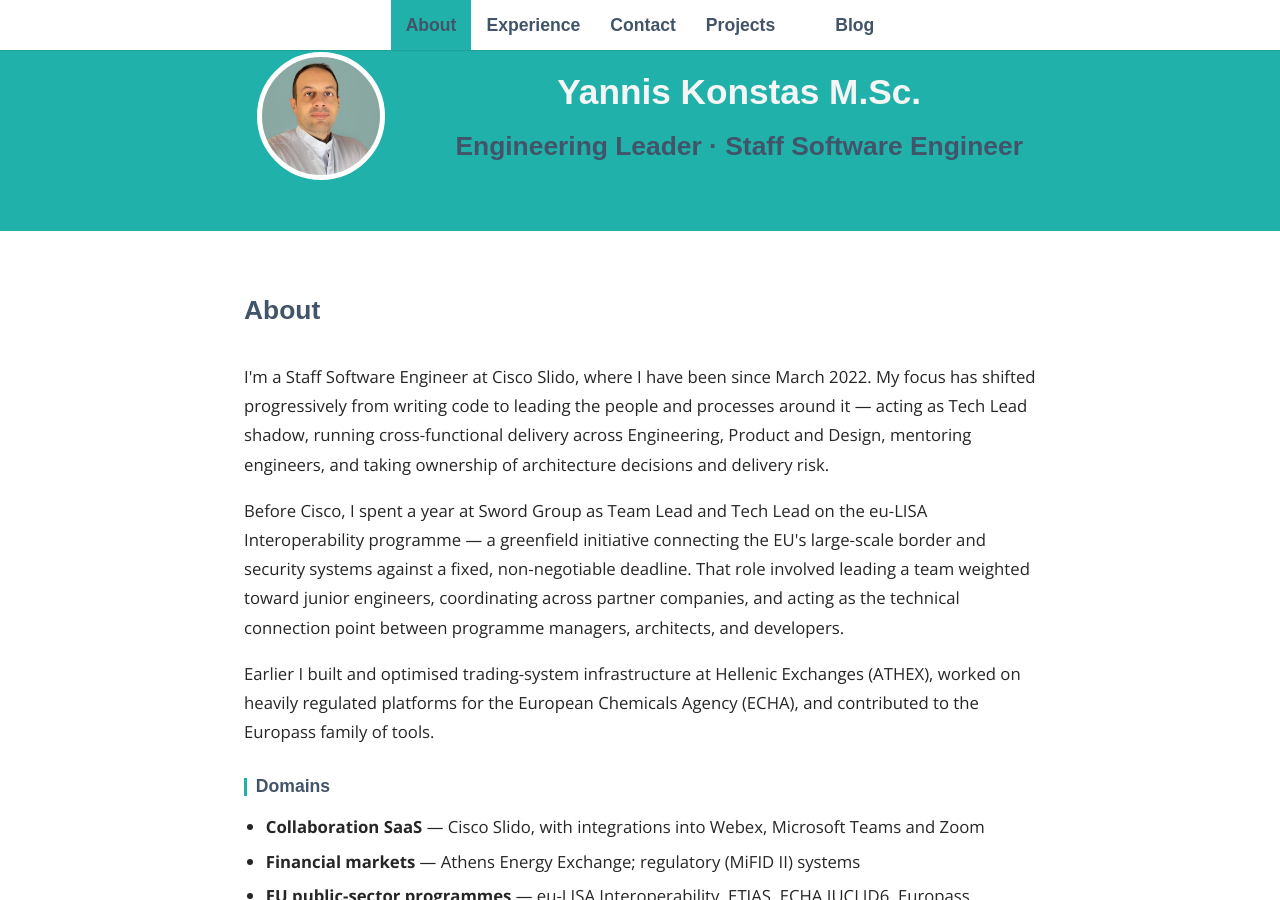
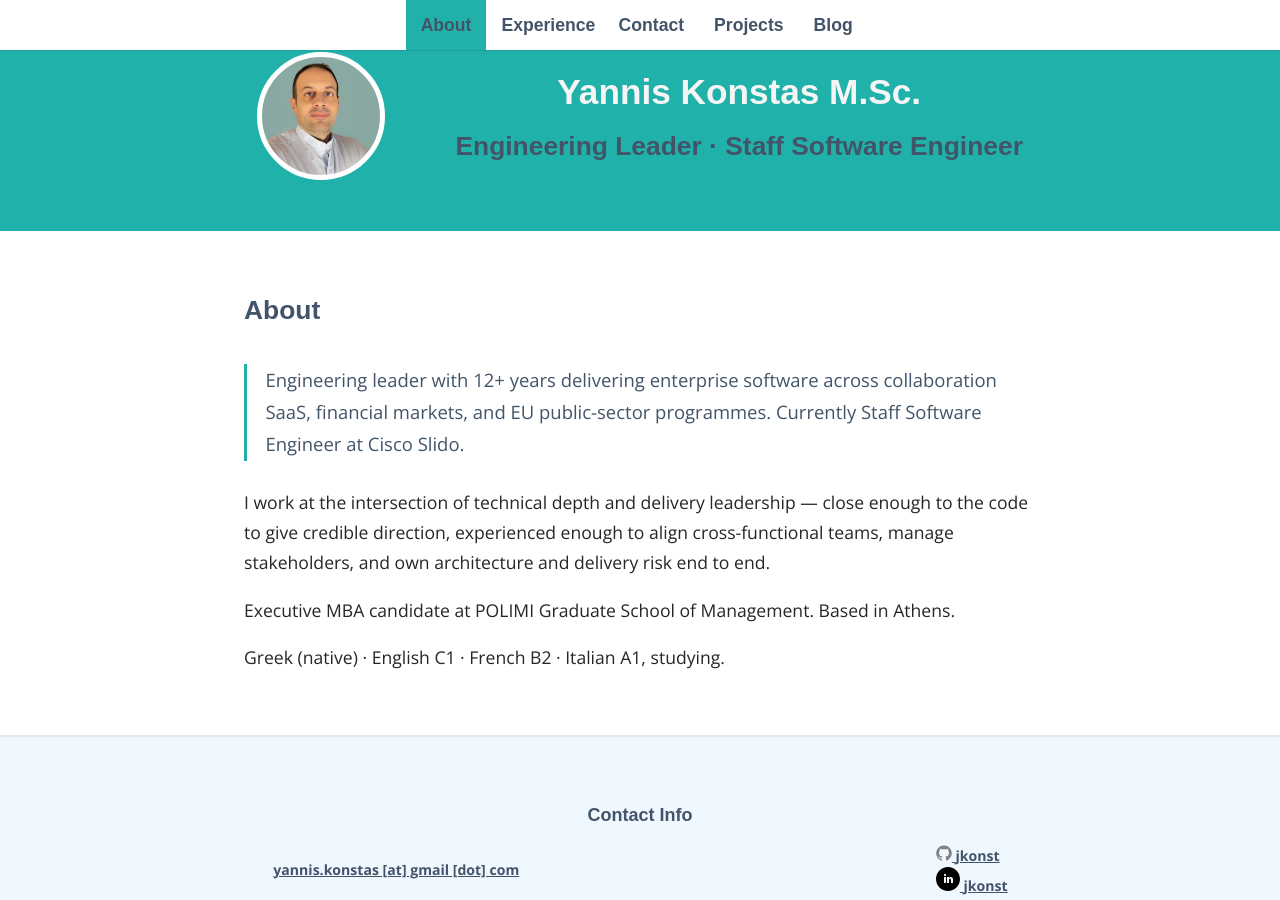
Before and after one commit to jkonst/jkonst.github.io, a Jekyll site: the page built from _pages/01_about.md, in a window 1280 px wide and 900 px high. Built offline with Jekyll 4.4.1, drawn with Linux system fonts in a browser that asks for light colours; some web fonts are replaced; some of the changed text lies outside the part shown.

Commit message:
feat: redirect root to /about and make About page concise

```diff
--- a/_pages/01_about.md
+++ b/_pages/01_about.md
@@ -4,27 +4,12 @@ title: About
 permalink: /about/
 ---
 
-<div class="about-content">
+<div class="home-intro">
+  <p class="positioning-statement">Engineering leader with 12+ years delivering enterprise software across collaboration SaaS, financial markets, and EU public-sector programmes. Currently Staff Software Engineer at Cisco Slido.</p>
 
-<p>I'm a Staff Software Engineer at Cisco Slido, where I have been since March 2022. My focus has shifted progressively from writing code to leading the people and processes around it — acting as Tech Lead shadow, running cross-functional delivery across Engineering, Product and Design, mentoring engineers, and taking ownership of architecture decisions and delivery risk.</p>
+  <p>I work at the intersection of technical depth and delivery leadership — close enough to the code to give credible direction, experienced enough to align cross-functional teams, manage stakeholders, and own architecture and delivery risk end to end.</p>
 
-<p>Before Cisco, I spent a year at Sword Group as Team Lead and Tech Lead on the eu-LISA Interoperability programme — a greenfield initiative connecting the EU's large-scale border and security systems against a fixed, non-negotiable deadline. That role involved leading a team weighted toward junior engineers, coordinating across partner companies, and acting as the technical connection point between programme managers, architects, and developers.</p>
+  <p>Executive MBA candidate at POLIMI Graduate School of Management. Based in Athens.</p>
 
-<p>Earlier I built and optimised trading-system infrastructure at Hellenic Exchanges (ATHEX), worked on heavily regulated platforms for the European Chemicals Agency (ECHA), and contributed to the Europass family of tools.</p>
-
-<h3>Domains</h3>
-<ul>
-  <li><strong>Collaboration SaaS</strong> — Cisco Slido, with integrations into Webex, Microsoft Teams and Zoom</li>
-  <li><strong>Financial markets</strong> — Athens Energy Exchange; regulatory (MiFID II) systems</li>
-  <li><strong>EU public-sector programmes</strong> — eu-LISA Interoperability, ETIAS, ECHA IUCLID6, Europass</li>
-</ul>
-
-<h3>Education</h3>
-<p><strong>Executive MBA</strong> (in progress) — POLIMI Graduate School of Management, Politecnico di Milano, 2025–present.<br>
-<strong>MSc in Information Systems</strong> — Athens University of Economics and Business, 2012–2014.<br>
-<strong>BSc/MEng in Computer Engineering</strong> — University of Patras, 2003–2009.</p>
-
-<h3>Languages</h3>
-<p>Greek (native) &middot; English C1 &middot; French B2 &middot; Italian A1, studying.</p>
-
+  <p>Greek (native) &middot; English C1 &middot; French B2 &middot; Italian A1, studying.</p>
 </div>
```
Also changed, not shown: index.html (+5 -19 lines).
